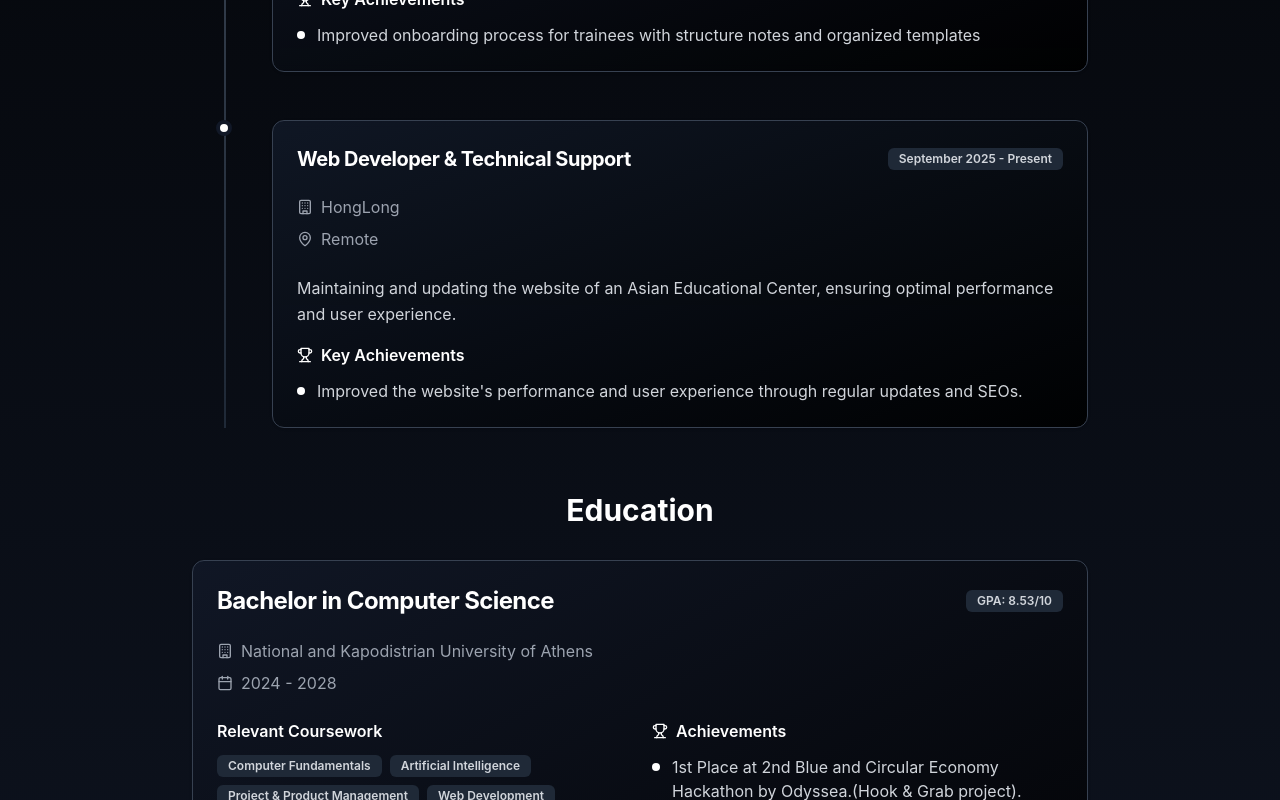
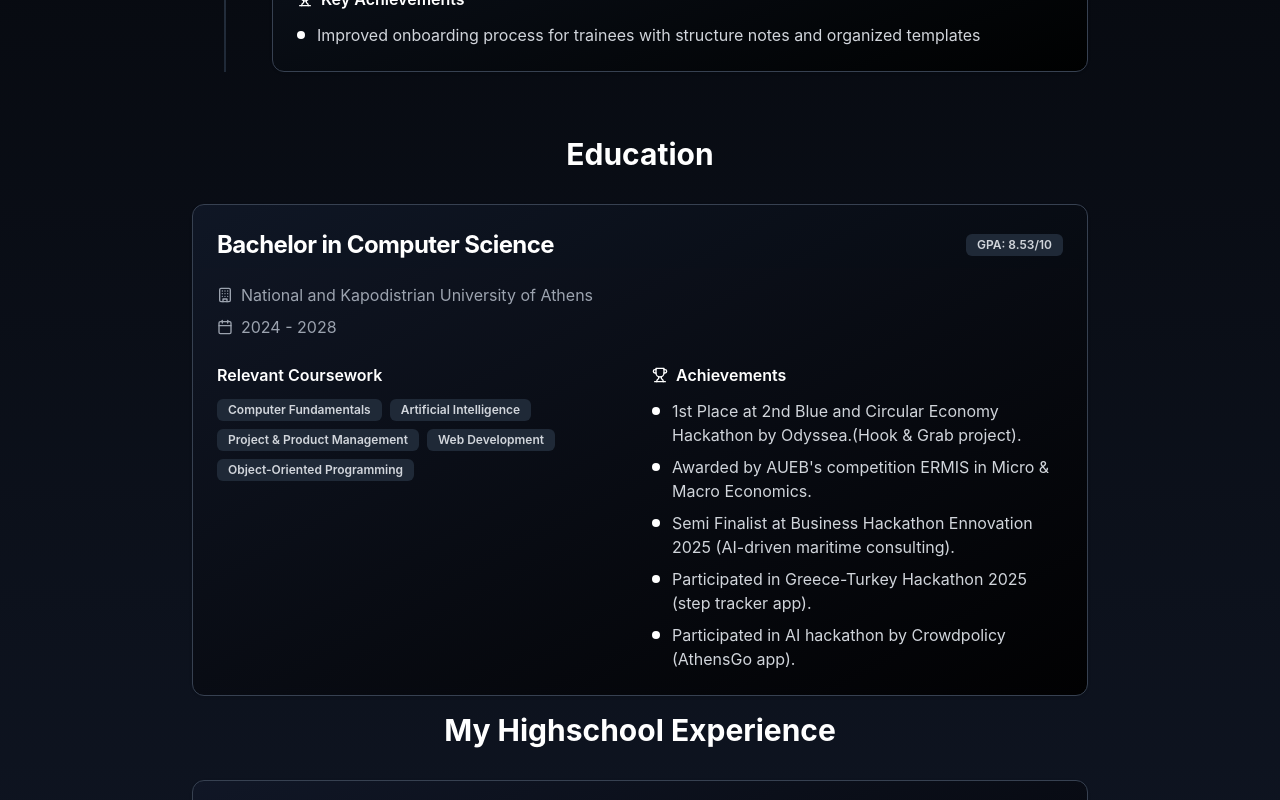
Before and after one commit to feirw/porttt, a React (Create React App) app in the folder frontend/: page / in a window 1280 px wide. Shown: the part 2620-3420 px from the top of the page. Built offline with nearby package versions, Linux system fonts and the light colour scheme.

Commit message:
redirect

```diff
--- a/frontend/src/components/data/mock.js
+++ b/frontend/src/components/data/mock.js
@@ -105,18 +105,7 @@ export const portfolioData = {
         "Improved onboarding process for trainees with structure notes and organized templates",
       ],
     },
-     {
-      id: 3,
-      company: "HongLong",
-      position: "Web Developer & Technical Support",
-      duration: "September 2025 - Present",
-      location: "Remote",
-      description:
-        "Maintaining and updating the website of an Asian Educational Center, ensuring optimal performance and user experience.",
-      achievements: [
-        "Improved the website's performance and user experience through regular updates and SEOs.",
-      ],
-    }
+
   ],
 
   education: {
@@ -224,7 +213,7 @@ export const portfolioData = {
       id: 1,
       role: "Project Buddy",
       organization: "Sistech Global",
-      duration: "10/2025 - Present",
+      duration: "10/2025 - 12/2025",
       location: "Remote",
       description:
         "Helping women to keep up with technology tools",
@@ -242,7 +231,7 @@ export const portfolioData = {
       id: 2,
       role: "Volunteer for Technology Events",
       organization: "WeLead",
-      duration: "3/2025 - Present",
+      duration: "3/2025 - 8/2025",
       location: "On-site",
       description:
         "Assisting in organizing and managing tech events aimed at empowering women in Technology.",
```
Also changed, not shown: 1 other file (tests, documents, lock files or other folders).
